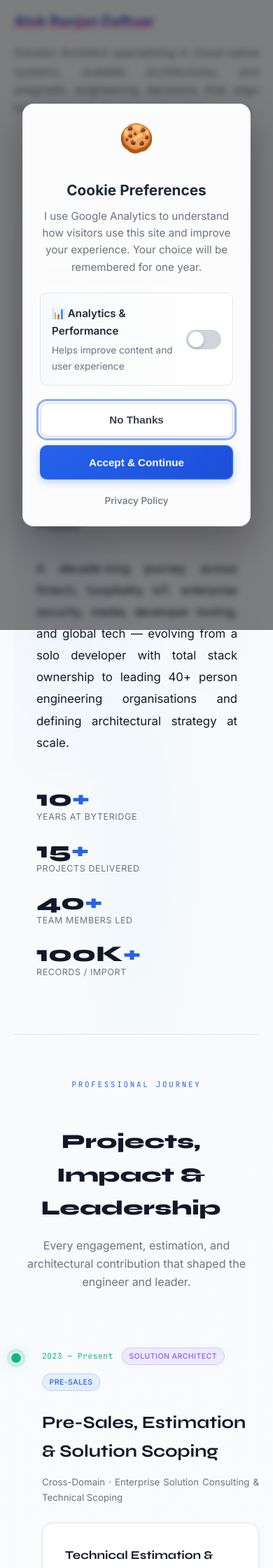
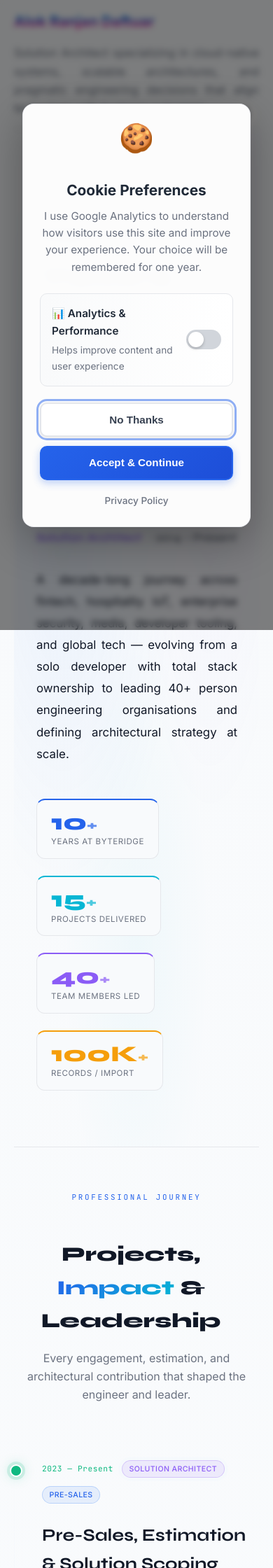
Before and after one commit to aloknecessary/aloknecessary.github.io, a Jekyll site: the page built from professional-journey.md, in a window 390 px wide. Shown: the top 2240 px of the page at 70% size. Built offline with Jekyll 4.4.1, drawn with Linux system fonts in a browser that asks for light colours; some of the changed text lies outside the part shown.

Commit message:
visual enhancements on the pro-journey page

```diff
--- a/_layouts/architect.html
+++ b/_layouts/architect.html
@@ -16,9 +16,11 @@
     {% if page.url contains 'professional-journey' %}
       <span class="an-active-label">Professional Journey</span>
       <span class="an-sep">|</span>
-      <a href="{{ '/' | relative_url }}" class="an-link"><svg xmlns="http://www.w3.org/2000/svg" width="14" height="14" viewBox="0 0 24 24" fill="none" stroke="currentColor" stroke-width="2.5" stroke-linecap="round" stroke-linejoin="round" style="vertical-align:middle;transform:translateY(-1px)"><path d="M19 12H5M12 5l-7 7 7 7"/></svg> Portfolio</a>
+      <a href="#projects" class="an-link">Projects</a>
       <span class="an-sep">|</span>
-      <a href="{{ '/blogs' | relative_url }}" class="an-link">Blogs <svg xmlns="http://www.w3.org/2000/svg" width="12" height="12" viewBox="0 0 24 24" fill="none" stroke="currentColor" stroke-width="2.5" stroke-linecap="round" stroke-linejoin="round" style="vertical-align:middle;"><path d="M5 12h14M12 5l7 7-7 7"/></svg></a>
+      <a href="#competencies" class="an-link">Competencies</a>
+      <span class="an-sep">|</span>
+      <a href="#story" class="an-link">Story</a>
     {% else %}
       <a href="#about" class="an-link">About</a>
       <span class="an-sep">|</span>
@@ -36,11 +38,15 @@
     {% endif %}
   </div>
   <div class="an-actions">
-    {% unless page.url contains 'professional-journey' %}
+    {% if page.url contains 'professional-journey' %}
+    <a href="{{ '/' | relative_url }}" class="an-action-btn"><svg xmlns="http://www.w3.org/2000/svg" width="12" height="12" viewBox="0 0 24 24" fill="none" stroke="currentColor" stroke-width="2.5" stroke-linecap="round" stroke-linejoin="round" style="vertical-align:middle;transform:translateY(-1px)"><path d="M19 12H5M12 5l-7 7 7 7"/></svg> Portfolio</a>
+    <span class="an-action-divider"></span>
+    <a href="{{ '/blogs' | relative_url }}" class="an-action-btn">Blogs <svg xmlns="http://www.w3.org/2000/svg" width="12" height="12" viewBox="0 0 24 24" fill="none" stroke="currentColor" stroke-width="2.5" stroke-linecap="round" stroke-linejoin="round" style="vertical-align:middle;"><path d="M5 12h14M12 5l7 7-7 7"/></svg></a>
+    {% else %}
     <a href="{{ '/blogs' | relative_url }}" class="an-action-btn">Blogs <svg xmlns="http://www.w3.org/2000/svg" width="12" height="12" viewBox="0 0 24 24" fill="none" stroke="currentColor" stroke-width="2.5" stroke-linecap="round" stroke-linejoin="round" style="vertical-align:middle;"><path d="M5 12h14M12 5l7 7-7 7"/></svg></a>
     <span class="an-action-divider"></span>
     <a href="{{ '/professional-journey' | relative_url }}" class="an-action-btn">Professional Journey <svg xmlns="http://www.w3.org/2000/svg" width="12" height="12" viewBox="0 0 24 24" fill="none" stroke="currentColor" stroke-width="2.5" stroke-linecap="round" stroke-linejoin="round" style="vertical-align:middle;"><path d="M5 12h14M12 5l7 7-7 7"/></svg></a>
-    {% endunless %}
+    {% endif %}
   </div>
   <span class="an-mobile-context" id="anMobileContext"></span>
   <button class="an-hamburger" id="anHamburger" aria-label="Open menu" aria-expanded="false">
@@ -54,6 +60,11 @@
   <div class="an-mobile-drawer" id="anMobileDrawer">
     <button class="an-drawer-close" id="anDrawerClose" aria-label="Close menu">✕</button>
     {% if page.url contains 'professional-journey' %}
+      <span class="an-mobile-theme-label">Sections</span>
+      <a href="#projects" class="an-mobile-link">Projects</a>
+      <a href="#competencies" class="an-mobile-link">Competencies</a>
+      <a href="#story" class="an-mobile-link">Story</a>
+      <hr class="an-mobile-divider">
       <span class="an-mobile-theme-label">Navigate</span>
       <a href="{{ '/' | relative_url }}" class="an-mobile-link"><svg xmlns="http://www.w3.org/2000/svg" width="14" height="14" viewBox="0 0 24 24" fill="none" stroke="currentColor" stroke-width="2.5" stroke-linecap="round" stroke-linejoin="round" style="vertical-align:middle;"><path d="M19 12H5M12 5l-7 7 7 7"/></svg> Portfolio</a>
       <a href="{{ '/blogs' | relative_url }}" class="an-mobile-link">Blogs <svg xmlns="http://www.w3.org/2000/svg" width="14" height="14" viewBox="0 0 24 24" fill="none" stroke="currentColor" stroke-width="2.5" stroke-linecap="round" stroke-linejoin="round" style="vertical-align:middle;"><path d="M5 12h14M12 5l7 7-7 7"/></svg></a>
--- a/assets/css/journey.css
+++ b/assets/css/journey.css
@@ -95,13 +95,38 @@
 }
 
 .hero-role {
-  font-family: 'Syne', sans-serif;
-  font-size: clamp(1rem, 2.5vw, 1.35rem);
-  font-weight: 600;
-  color: var(--muted);
+  display: flex;
+  align-items: center;
+  flex-wrap: wrap;
+  gap: 0.5rem;
   margin-bottom: 2rem;
   opacity: 0;
   animation: fadeUp 0.8s ease forwards 0.5s;
+}
+
+.role-text {
+  font-family: 'Syne', sans-serif;
+  font-size: clamp(1rem, 2.5vw, 1.2rem);
+  font-weight: 600;
+  letter-spacing: 0.02em;
+}
+
+.role-text--full  { color: var(--gold); }
+.role-text--lead  { color: var(--primary); }
+.role-text--arch  { color: var(--accent3); }
+
+.role-arrow {
+  color: var(--muted);
+  font-size: 0.85rem;
+  opacity: 0.6;
+}
+
+.role-sep {
+  font-family: 'Syne', sans-serif;
+  font-size: clamp(1rem, 2.5vw, 1.2rem);
+  font-weight: 600;
+  color: var(--muted);
+  margin-left: 0.25rem;
 }
 
 .hero-tagline {
@@ -126,23 +151,44 @@
 .stat {
   display: flex;
   flex-direction: column;
-  gap: 0.2rem;
+  gap: 0.35rem;
+  padding: 1rem 1.25rem;
+  border-radius: 12px;
+  background: var(--bg-soft);
+  border: 1px solid var(--border);
+  border-top: 2px solid transparent;
+  min-width: 110px;
+  transition: transform 0.2s, box-shadow 0.2s;
 }
+
+.stat:hover {
+  transform: translateY(-2px);
+}
+
+.stat--blue  { border-top-color: var(--primary); }
+.stat--cyan  { border-top-color: var(--accent2); }
+.stat--purple{ border-top-color: var(--accent3); }
+.stat--gold  { border-top-color: var(--gold); }
+
+.stat--blue  .stat-value { color: var(--primary); }
+.stat--cyan  .stat-value { color: var(--accent2); }
+.stat--purple .stat-value { color: var(--accent3); }
+.stat--gold  .stat-value { color: var(--gold); }
 
 .stat-value {
   font-family: 'Syne', sans-serif;
   font-size: 2rem;
   font-weight: 800;
-  color: var(--text-primary);
   line-height: 1;
 }
 
 .stat-value span {
-  color: var(--primary);
+  font-size: 1.2rem;
+  opacity: 0.7;
 }
 
 .stat-label {
-  font-size: 0.78rem;
+  font-size: 0.72rem;
   color: var(--muted);
   letter-spacing: 0.05em;
   text-transform: uppercase;
@@ -573,9 +619,21 @@
   font-family: 'Syne', sans-serif;
   font-weight: 700;
   color: var(--text-primary);
-  margin-bottom: 0.5rem;
+  margin-bottom: 0.75rem;
   font-size: 0.93rem;
+  padding-left: 0.65rem;
+  border-left: 2px solid var(--skill-accent, var(--primary));
 }
+
+.skill-card:nth-child(9n+1) { --skill-accent: var(--primary); }
+.skill-card:nth-child(9n+2) { --skill-accent: var(--accent2); }
+.skill-card:nth-child(9n+3) { --skill-accent: var(--accent3); }
+.skill-card:nth-child(9n+4) { --skill-accent: var(--gold); }
+.skill-card:nth-child(9n+5) { --skill-accent: var(--green); }
+.skill-card:nth-child(9n+6) { --skill-accent: var(--coral); }
+.skill-card:nth-child(9n+7) { --skill-accent: var(--primary); }
+.skill-card:nth-child(9n+8) { --skill-accent: var(--accent2); }
+.skill-card:nth-child(9n+9) { --skill-accent: var(--accent3); }
 
 .skill-tags {
   display: flex;
@@ -610,19 +668,39 @@
 }
 
 .narrative-block p strong {
-  color: var(--text-primary);
-  font-weight: 500;
+  color: var(--primary);
+  font-weight: 600;
 }
 
 .pull-quote {
-  border-left: 2px solid var(--primary);
-  padding: 0.25rem 0 0.25rem 1.5rem;
+  position: relative;
+  border-left: none;
+  padding: 1.5rem 1.75rem 1.5rem 4rem;
   margin: 2.5rem 0;
-  font-size: 1.15rem;
+  font-size: 1.12rem;
   font-style: italic;
   color: var(--text-primary);
-  line-height: 1.72;
-  background: var(--bg-soft);
+  line-height: 1.78;
+  background: linear-gradient(135deg, rgba(59,130,246,0.05) 0%, rgba(139,92,246,0.04) 100%);
+  border-radius: 0 12px 12px 0;
+  border-left: 3px solid var(--primary);
+}
+
+.pull-quote::before {
+  content: '\201C';
+  position: absolute;
+  left: 1rem;
+  top: 0.5rem;
+  font-family: 'Syne', sans-serif;
+  font-size: 3.5rem;
+  font-style: normal;
+  font-weight: 800;
+  line-height: 1;
+  background: linear-gradient(135deg, var(--primary), var(--accent2));
+  -webkit-background-clip: text;
+  -webkit-text-fill-color: transparent;
+  background-clip: text;
+  opacity: 0.5;
 }
 
 /* Section Headers */
@@ -647,6 +725,13 @@
   font-weight: 800;
   color: var(--text-primary);
   margin-bottom: 1rem;
+}
+
+.section-title-accent {
+  background: linear-gradient(135deg, var(--primary), var(--accent2));
+  -webkit-background-clip: text;
+  -webkit-text-fill-color: transparent;
+  background-clip: text;
 }
 
 .section-subtitle {
--- a/professional-journey.md
+++ b/professional-journey.md
@@ -12,26 +12,33 @@
     <a href="{{ '/' | relative_url }}" class="hero-back"><svg xmlns="http://www.w3.org/2000/svg" width="14" height="14" viewBox="0 0 24 24" fill="none" stroke="currentColor" stroke-width="2.5" stroke-linecap="round" stroke-linejoin="round" style="vertical-align:middle;transform:translateY(0px)"><path d="M19 12H5M12 5l-7 7 7 7"/></svg> Back to Portfolio</a>
     <p class="hero-eyebrow">Engineering Journey · Byteridge</p>
     <h1 class="hero-name">10+ Years of<br><span>Building & Leading</span></h1>
-    <p class="hero-role">Full Stack Developer → Engineering Lead → Solution Architect  ·  2014 – Present</p>
+    <div class="hero-role">
+      <span class="role-text role-text--full">Full Stack Developer</span>
+      <span class="role-arrow">→</span>
+      <span class="role-text role-text--lead">Engineering Lead</span>
+      <span class="role-arrow">→</span>
+      <span class="role-text role-text--arch">Solution Architect</span>
+      <span class="role-sep">·  2014 – Present</span>
+    </div>
     <p class="hero-tagline">
       A decade-long journey across fintech, hospitality IoT, enterprise security, media, developer tooling,
       and global tech — evolving from a solo developer with total stack ownership to leading 40+ person
       engineering organisations and defining architectural strategy at scale.
     </p>
     <div class="hero-stats">
-      <div class="stat"><span class="stat-value">10<span>+</span></span><span class="stat-label">Years at Byteridge</span></div>
-      <div class="stat"><span class="stat-value">15<span>+</span></span><span class="stat-label">Projects Delivered</span></div>
-      <div class="stat"><span class="stat-value">40<span>+</span></span><span class="stat-label">Team Members Led</span></div>
-      <div class="stat"><span class="stat-value">100K<span>+</span></span><span class="stat-label">Records / Import</span></div>
+      <div class="stat stat--blue"><span class="stat-value">10<span>+</span></span><span class="stat-label">Years at Byteridge</span></div>
+      <div class="stat stat--cyan"><span class="stat-value">15<span>+</span></span><span class="stat-label">Projects Delivered</span></div>
+      <div class="stat stat--purple"><span class="stat-value">40<span>+</span></span><span class="stat-label">Team Members Led</span></div>
+      <div class="stat stat--gold"><span class="stat-value">100K<span>+</span></span><span class="stat-label">Records / Import</span></div>
     </div>
   </div>
 </header>
 
-<section class="timeline-section" aria-label="Project timeline">
+<section class="timeline-section" id="projects" aria-label="Project timeline">
   <div class="container">
     <div class="section-header reveal">
       <p class="section-tag">Professional Journey</p>
-      <h2 class="section-title">Projects, Impact & Leadership</h2>
+      <h2 class="section-title">Projects, <span class="section-title-accent">Impact</span> & Leadership</h2>
       <p class="section-subtitle">Every engagement, estimation, and architectural contribution that shaped the engineer and leader.</p>
     </div>
     <div class="timeline">
@@ -784,11 +791,11 @@
 </section>
 
 <!-- SKILLS -->
-<section class="skills-section" aria-label="Core competencies">
+<section class="skills-section" id="competencies" aria-label="Core competencies">
   <div class="container">
     <div class="section-header reveal">
       <p class="section-tag">Core Competencies</p>
-      <h2 class="section-title">Technical Arsenal</h2>
+      <h2 class="section-title">Technical <span class="section-title-accent">Arsenal</span></h2>
       <p class="section-subtitle">The full-stack of skills forged across every engagement.</p>
     </div>
     <div class="skills-grid">
@@ -889,11 +896,11 @@
 </section>
 
 <!-- NARRATIVE -->
-<section class="narrative-section" aria-label="Career narrative">
+<section class="narrative-section" id="story" aria-label="Career narrative">
   <div class="container">
     <div class="section-header reveal">
       <p class="section-tag">The Story</p>
-      <h2 class="section-title">A Decade of Growth</h2>
+      <h2 class="section-title">A Decade of <span class="section-title-accent">Growth</span></h2>
     </div>
     <div class="narrative-block">
       <p class="reveal">
```
Also changed, not shown: other parts of _layouts/architect.html (+1 -1 lines), index.md (+8 -8 lines).
